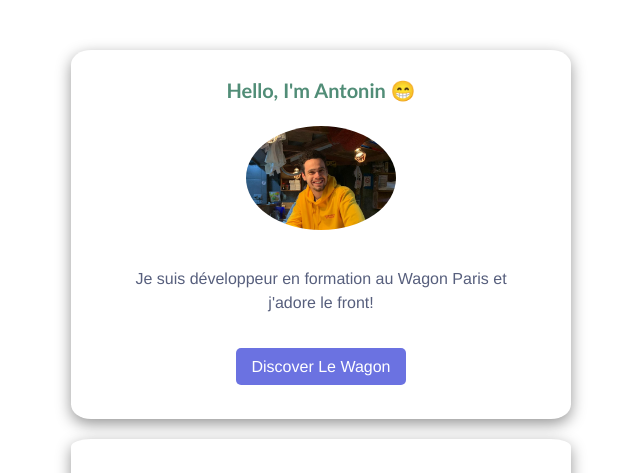
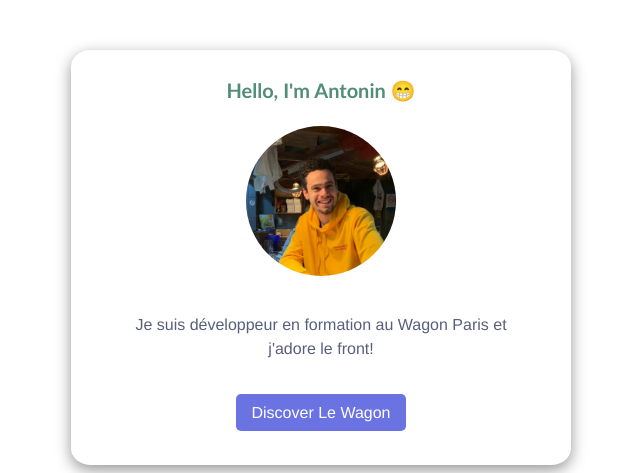
Before and after one commit to axd42/profile, a plain HTML site: page index.html in a window 1280 px wide. Shown: the top 473 px of the page, without its empty margins (319-959 px from the left). Drawn offline with Linux system fonts and the light colour scheme.

Commit message:
update pic

```diff
--- a/index.html
+++ b/index.html
@@ -13,7 +13,7 @@
         <h1>
           Hello, I'm Antonin 😁
         </h1>
-        <img src="IMG-20200318-WA0011 - Copie.jpg" alt="Photo de Antonin Danto" id="Photo_profil_home_page">
+        <img src="IMG-20200318-WA0011.jpg" alt="Photo de Antonin Danto" id="Photo_profil_home_page">
         <p>Je suis développeur en formation au Wagon Paris et j'adore le front!</p>
         <a class="btn-blue" href="https://www.lewagon.com" target="_blank">Discover Le Wagon</a>
       </div>
--- a/style.css
+++ b/style.css
@@ -1,9 +1,20 @@
 #Photo_profil_home_page {
+ /* border-radius: 50%;
+  width: 150px; */
+  margin-top: 15px;
+    width: 150px;
+  height: 150px;
+  position: relative;
+  overflow: hidden;
   border-radius: 50%;
-  width: 150px;
-  margin-top: 15px;
 }
-
+/* .profile-pic {
+display: inline;
+margin: 0 auto;
+margin-left: -25%; //centers the image
+height: 100%;
+width: auto;
+} */
 .container {
   text-align: center;
   margin: 50px auto;
```
Also changed, not shown: IMG-20200318-WA0011.jpg (added).
